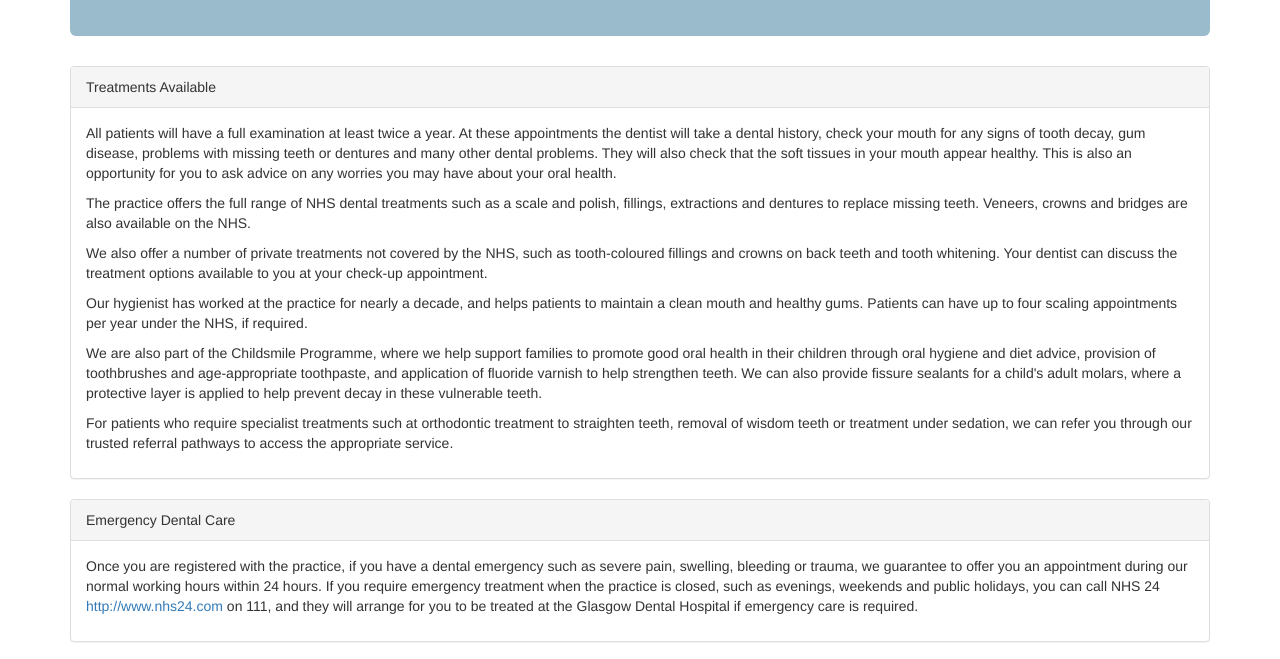
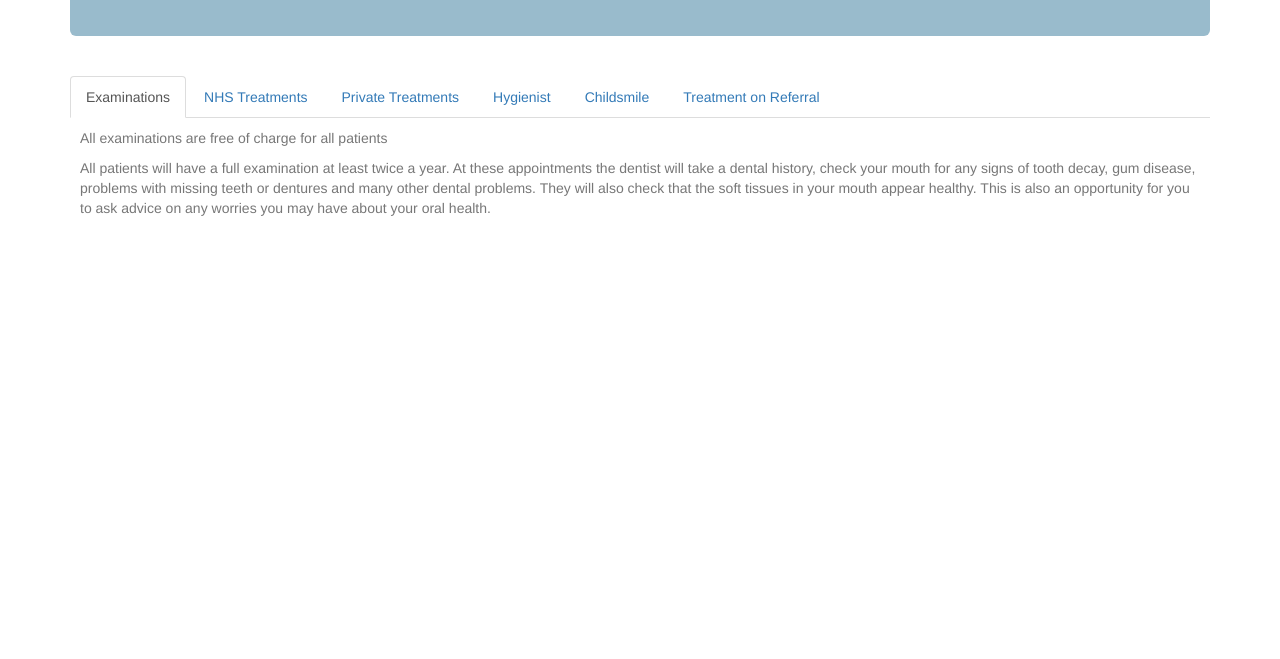
Before and after one commit to JayChetty/dentistWebsite, a website: page treatments.html in a window 1280 px wide. Shown: the part 273-932 px from the top of the page. After the commit the page ends 800 px from the top, so only its background shows below. Drawn offline with Linux system fonts and the light colour scheme.

Commit message:
treatment page tabs

```diff
--- a/public/css/style.css
+++ b/public/css/style.css
@@ -16,6 +16,10 @@
   text-shadow: 0 0 10px rgba(0,0,0,.5);
   position:relative;
   margin-top:30px;
+}
+
+.treatment-body{
+  padding:10px;
 }
 
 .icon{
--- /dev/null
+++ b/public/js/main.js
@@ -0,0 +1,3 @@
+window.onload = function(){
+  console.log('window loaded');
+}
--- a/treatments.html
+++ b/treatments.html
@@ -28,37 +28,48 @@
     </div>
   </div>
   <div class = "container">
-    <div class="panel panel-default">
-      <div class="panel-heading"> Treatments Available</div>
-      <div class="panel-body">
-        <p>All patients will have a full examination at least twice a year. At these appointments the dentist will take a dental history, check your mouth for any signs of tooth decay, gum disease, problems with missing teeth or dentures and many other dental problems. They will also check that the soft tissues in your mouth appear healthy. This is also an opportunity for you to ask advice on any worries you may have about your oral health. </p>
+    <div role="tabpanel">
+      <ul class="nav nav-tabs" role="tablist">
+        <li role="presentation" class="active" ><a href="#exams" aria-controls="exams" role="tab" data-toggle="tab">Examinations</a></li>
+        <li role="presentation"><a href="#nhs" aria-controls="nhs" role="tab" data-toggle="tab">NHS Treatments</a></li>
+        <li role="presentation"><a href="#private" aria-controls="private" role="tab" data-toggle="tab">Private Treatments</a></li>
+        <li role="presentation"><a href="#hygienist" aria-controls="hygienist" role="tab" data-toggle="tab">Hygienist</a></li>
+        <li role="presentation"><a href="#childsmile" aria-controls="childsmile" role="tab" data-toggle="tab">Childsmile</a></li>
+        <li role="presentation"><a href="#refereal" aria-controls="refereal" role="tab" data-toggle="tab">Treatment on Referral</a></li>
+      </ul>
+      <div class="tab-content text-muted treatment-body">
+        <div role="tabpanel" class="tab-pane active" id="exams">
+          <p> All examinations are free of charge for all patients </p>
+          <p>All patients will have a full examination at least twice a year. At these appointments the dentist will take a dental history, check your mouth for any signs of tooth decay, gum disease, problems with missing teeth or dentures and many other dental problems. They will also check that the soft tissues in your mouth appear healthy. This is also an opportunity for you to ask advice on any worries you may have about your oral health. </p>
+        </div>
 
-        <p>The practice offers the full range of NHS dental treatments such as a scale and polish, fillings, extractions and dentures to replace missing teeth. Veneers, crowns and bridges are also available on the NHS. </p>
+        <div role="tabpanel" class="tab-pane" id="nhs">
+          <p> All examinations are free of charge for all patients </p>
+          <p>The practice offers the full range of NHS dental treatments such as a scale and polish, fillings, extractions and dentures to replace missing teeth. Veneers, crowns and bridges are also available on the NHS. </p>
+        </div>
 
-        <p>We also offer a number of private treatments not covered by the NHS, such as tooth-coloured fillings and crowns on back teeth and tooth whitening. Your dentist can discuss the treatment options available to you at your check-up appointment. </p>
+        <div role="tabpanel" class="tab-pane" id="private">
+          <p> All examinations are free of charge for all patients </p>
+          <p>We also offer a number of private treatments not covered by the NHS, such as tooth-coloured fillings and crowns on back teeth and tooth whitening. Your dentist can discuss the treatment options available to you at your check-up appointment. </p>
+        </div>
 
-        <p>Our hygienist has worked at the practice for nearly a decade, and helps patients to maintain a clean mouth and healthy gums. Patients can have up to four scaling appointments per year under the NHS, if required. </p>
+        <div role="tabpanel" class="tab-pane" id="hygienist">
+          <p> All examinations are free of charge for all patients </p>
+          <p>The practice offers the full range of NHS dental treatments such as a scale and polish, fillings, extractions and dentures to replace missing teeth. Veneers, crowns and bridges are also available on the NHS. </p>
+        </div>
 
-        <p>We are also part of the Childsmile Programme, where we help support families to promote good oral health in their children through oral hygiene and diet advice, provision of toothbrushes and age-appropriate toothpaste, and application of fluoride varnish to help strengthen teeth. We can also provide fissure sealants for a child's adult molars, where a protective layer is applied to help prevent decay in these vulnerable teeth. </p>
-
-        <p>For patients who require specialist treatments such at orthodontic treatment to straighten teeth, removal of wisdom teeth or treatment under sedation, we can refer you through our trusted referral pathways to access the appropriate service. </p>
-      </div>
-    </div>
-    <div class="panel panel-default">
-      <div class="panel-heading"> Emergency Dental Care </div>
-      <div class="panel-body">
-        <p> Once you are registered with the practice, if you have a dental emergency such as severe pain, swelling, bleeding or trauma, we guarantee to offer you an appointment during our normal working hours within 24 hours. If you require emergency treatment when the practice is closed, such as evenings, weekends and public holidays, you can call NHS 24 <a href="http://www.nhs24.com"> http://www.nhs24.com </a> on 111, and they will arrange for you to be treated at the Glasgow Dental Hospital if emergency care is required. </p>
-      </div>
-    </div>
-    <div class="panel panel-default">
-      <div class="panel-heading"> Paying for Treatment </div>
-      <div class="panel-body">
-        <p>All dental check-ups are free of charge. If you require any further treatment, your dentist can advise you of the estimated cost and discuss treatment alternatives. Many people will automatically qualify for free NHS dental treatment on the basis of age, if you receive certain benefits, or if you are pregnant or a new mother. Our reception team will advise you of which circumstances entitle you to treatment free of charge. A list of the exemptions can be found here <a href="http://www.scotland.gov.uk/Publications/2011/03/30092604/46"> http://www.scotland.gov.uk/Publications/2011/03/30092604/46 </a></p>
-
-        <p>Fees for NHS dental treatment are set by the Scottish Executive and as such are the same in every dental practice in Scotland. We ask that payment be made at each appointment for the work carried out on that day, and we accept cash, cheque or credit/debit card. </p>
+        <div role="tabpanel" class="tab-pane" id="childsmile">
+          <p> All examinations are free of charge for all patients </p>
+          <p>We are also part of the Childsmile Programme, where we help support families to promote good oral health in their children through oral hygiene and diet advice, provision of toothbrushes and age-appropriate toothpaste, and application of fluoride varnish to help strengthen teeth. We can also provide fissure sealants for a child's adult molars, where a protective layer is applied to help prevent decay in these vulnerable teeth.  </p>
+        </div>
+        <div role="tabpanel" class="tab-pane" id="refereal">
+          <p> All examinations are free of charge for all patients </p>
+          <p>For patients who require specialist treatments such at orthodontic treatment to straighten teeth, removal of wisdom teeth or treatment under sedation, we can refer you through our trusted referral pathways to access the appropriate service. </p>
+        </div>
       </div>
     </div>
   </div>
   <script src="js/jquery-2.1.3.js"></script>
   <script src="bootstrap/js/bootstrap.min.js"></script>
+  <script src="js/main.js"></script>
 </body>
```
Also changed, not shown: index.html (+3 -1 lines), team.html (+1 -0 lines).
